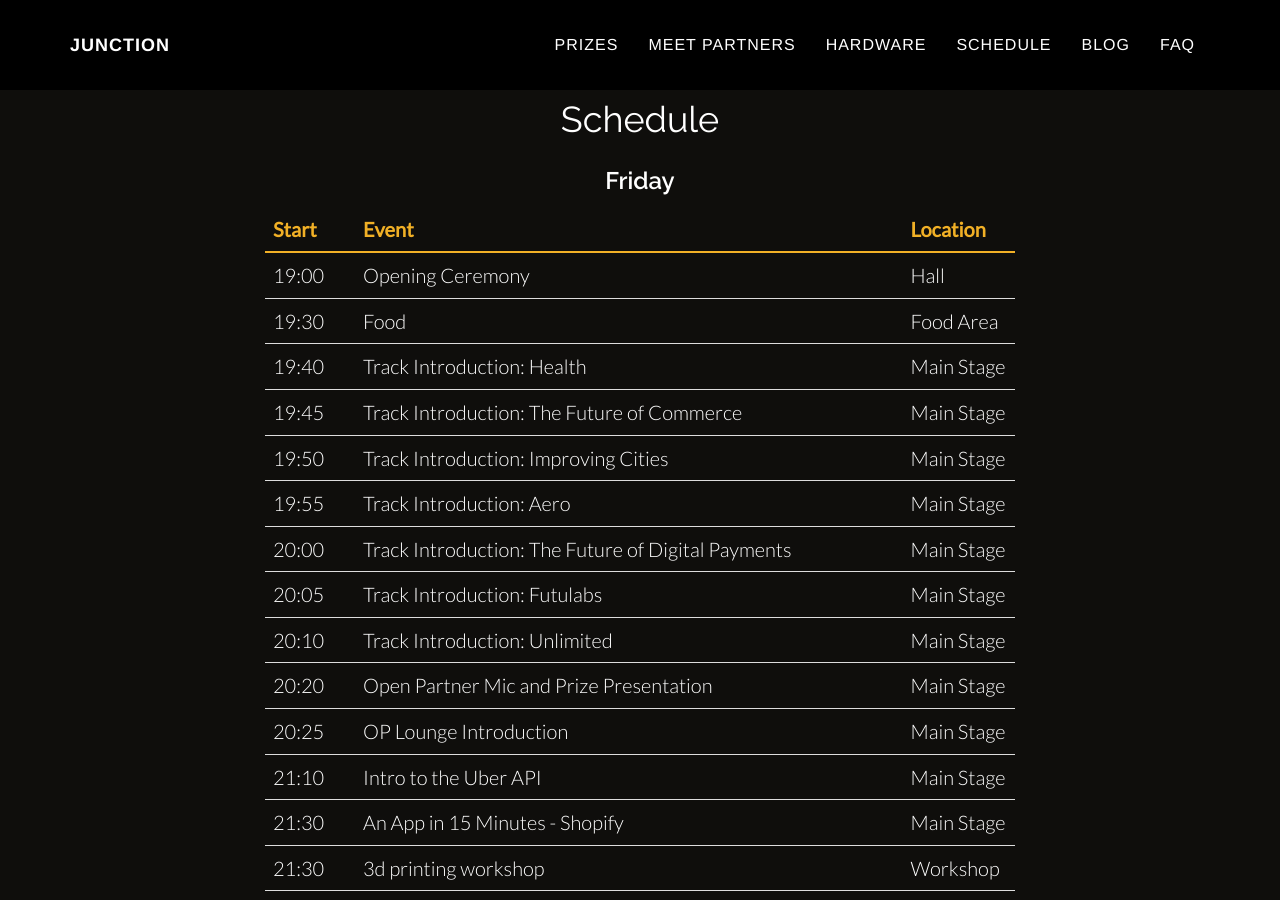
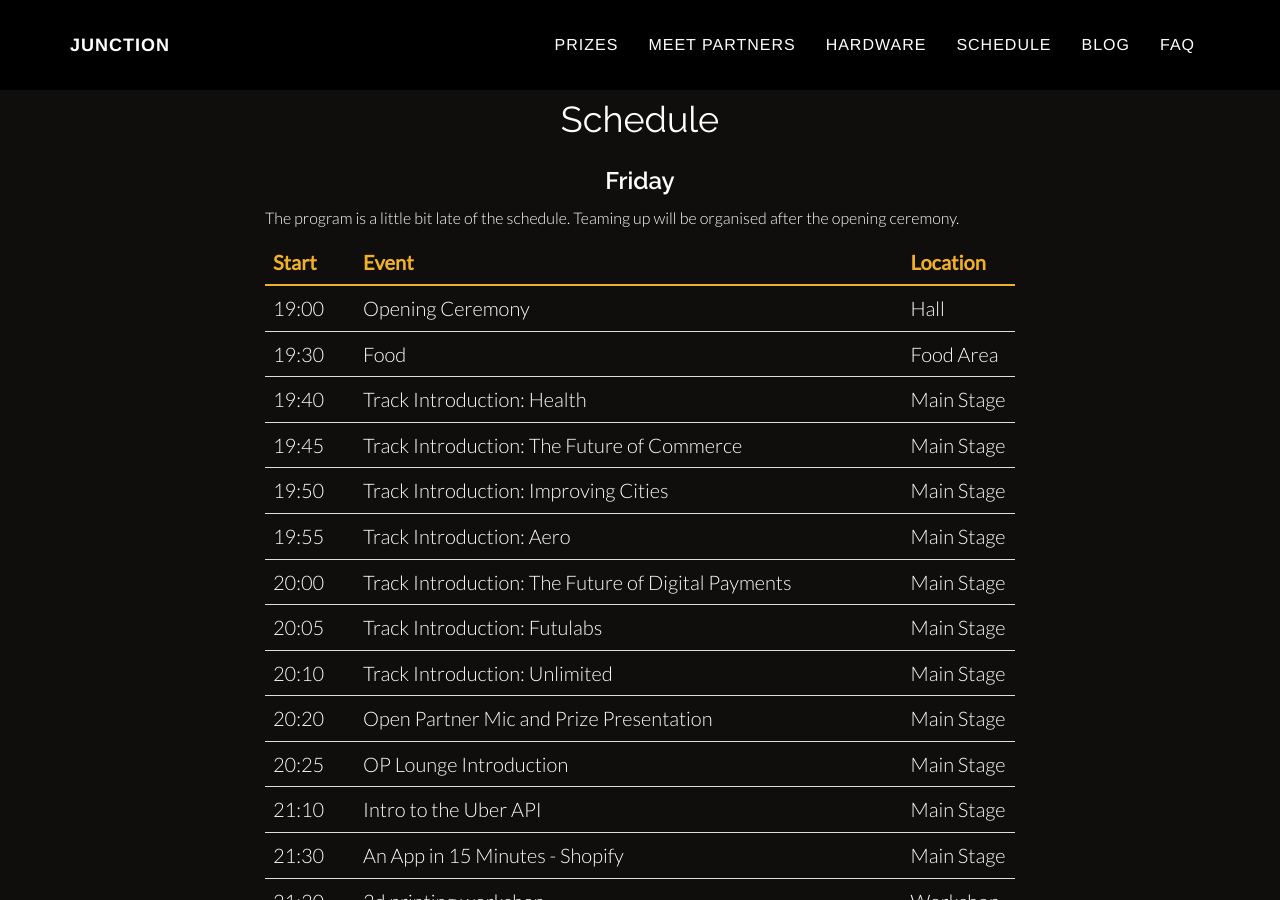
Before and after one commit to junctionasia/junctionasia.github.io, a Jekyll site: the page built from schedule.html, in a window 1280 px wide and 900 px high. Built offline with Jekyll 4.4.1, drawn with Linux system fonts in a browser that asks for light colours; nearby versions of some CDN libraries.

Commit message:
Updated the schedule

```diff
--- a/schedule.html
+++ b/schedule.html
@@ -8,6 +8,7 @@
             <div class="col-md-offset-2 col-md-8">
                 <h1>Schedule</h1>
                 <h3>Friday</h3>
+				<p>The program is a little bit late of the schedule. Teaming up will be organised after the opening ceremony.</p>
                 <table class="table">
                     <thead>
                         <tr><td>Start</td><td>Event</td><td>Location</td></tr>
```
